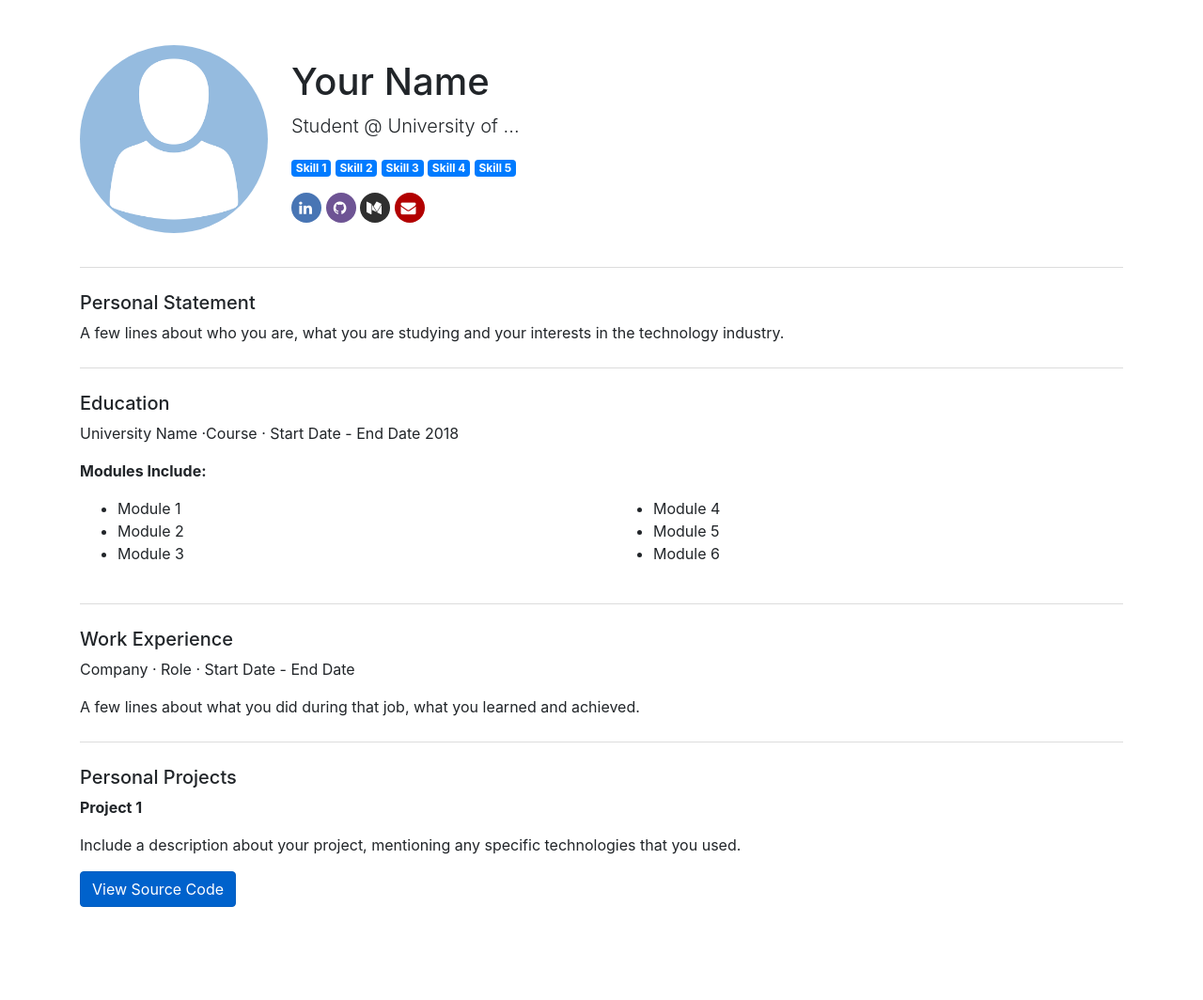
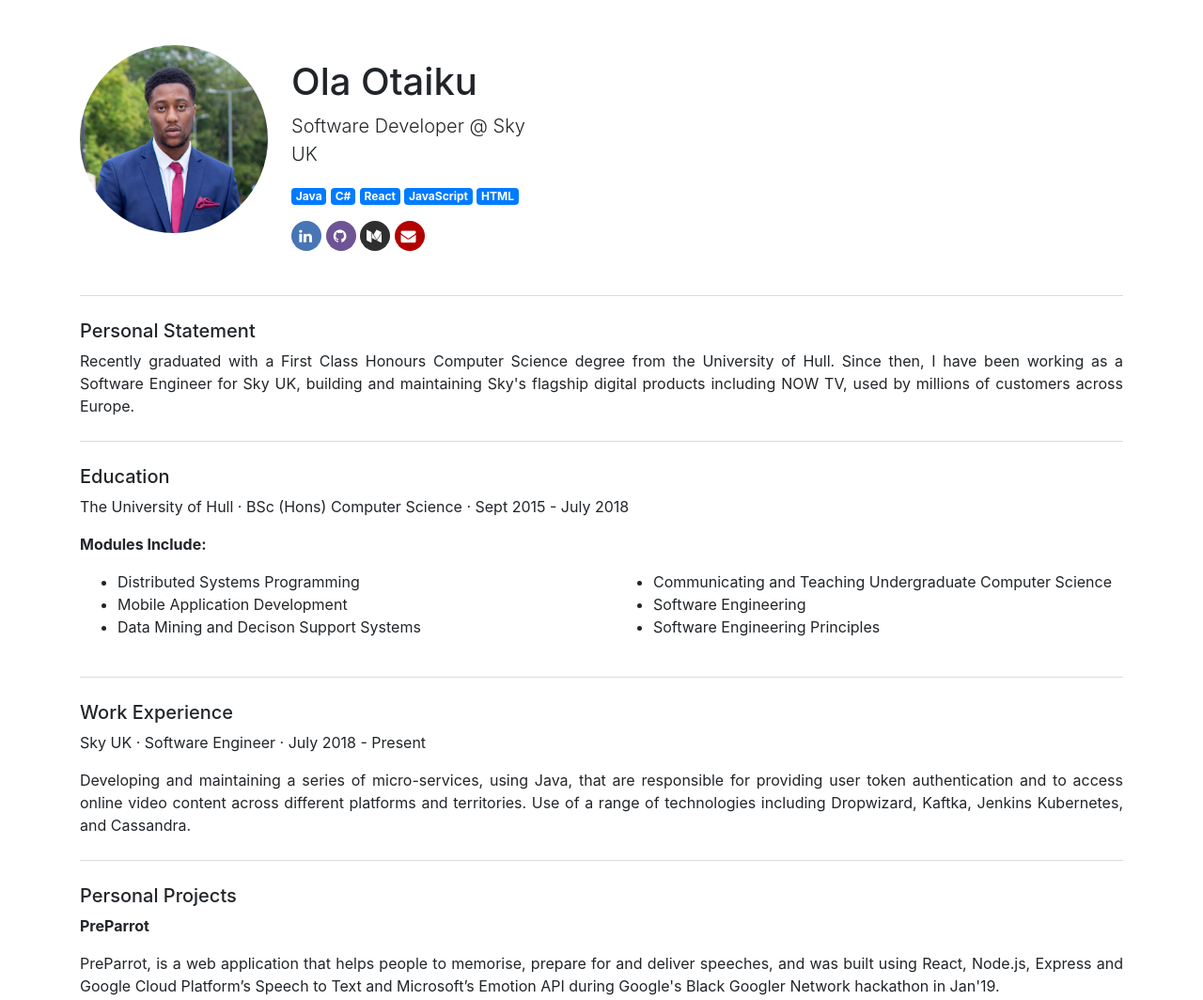
Before and after one commit to ola825/profile-page, a plain HTML site: page index.html in a window 1280 px wide. Shown: the top 1064 px of the page at 94% size. Before the commit the page ends 965 px from the top, so only its background shows below. Drawn offline with nearby package versions, Linux system fonts and the light colour scheme.

Commit message:
populated template with my personal details, and added a picture

```diff
--- a/index.html
+++ b/index.html
@@ -6,7 +6,8 @@
       name="viewport"
       content="width=device-width, initial-scale=1, shrink-to-fit=no"
     />
-    <meta name="author" content="YOUR NAME HERE" />
+    <meta name="description" content="" />
+    <meta name="author" content="" />
     <link rel="icon" href="../../../../favicon.ico" />
 
     <title>Profile Page</title>
@@ -42,34 +43,34 @@
           <div class="row">
             <div class="col-md-4">
               <img
-                src="images/avatar.png"
+                src="images/ola.jpg"
                 alt="..."
                 class="rounded-circle profile-image"
               />
             </div>
             <div class="col-md-8 top-col">
-              <h1 class="">Your Name</h1>
-              <p class="lead">Student @ University of ...</p>
+              <h1 class="">Ola Otaiku</h1>
+              <p class="lead">Software Developer @ Sky UK</p>
               <p>
-                <a><span class="badge badge-primary">Skill 1</span></a>
-                <a><span class="badge badge-primary">Skill 2</span></a>
-                <a><span class="badge badge-primary">Skill 3</span></a>
-                <a><span class="badge badge-primary">Skill 4</span></a>
-                <a><span class="badge badge-primary">Skill 5</span></a>
+                <a><span class="badge badge-primary">Java</span></a>
+                <a><span class="badge badge-primary">C#</span></a>
+                <a><span class="badge badge-primary">React</span></a>
+                <a><span class="badge badge-primary">JavaScript</span></a>
+                <a><span class="badge badge-primary">HTML</span></a>
               </p>
 
               <ul class="social-icons">
                   <li class="linkedin">
-                    <a href="https://www.linkedin.com/in/"><i class="fa fa-fw fa-linkedin"></i></a>
+                    <a href="https://www.linkedin.com/in/ola-j-otaiku-65a23868/"><i class="fa fa-fw fa-linkedin"></i></a>
                   </li>
                   <li class="github">
-                      <a href="https://github.com/"><i class="fa fa-fw fa-github"></i></a>
+                      <a href="https://github.com/ola825"><i class="fa fa-fw fa-github"></i></a>
                     </li>
                   <li class="medium">
-                    <a href="https://medium.com/_"><i class="fa fa-fw fa-medium"></i></a>
+                    <a href="https://medium.com/@xuntos_"><i class="fa fa-fw fa-medium"></i></a>
                   </li>
                   <li class="mail">
-                      <a href="mailto:name@email.com"><i class="fa fa-fw fa-envelope"></i></a>
+                      <a href="mailto:ola.otaiku@xuntos.org"><i class="fa fa-fw fa-envelope"></i></a>
                     </li>
                 </ul>
             </div>
@@ -79,44 +80,55 @@
       <hr class="divider" />
       <h5>Personal Statement</h5>
       <p class="personal-statement">
-        A few lines about who you are, what you are studying and your interests in the technology industry.
+        Recently graduated with a First Class Honours Computer Science degree
+        from the University of Hull. Since then, I have been working as a
+        Software Engineer for Sky UK, building and maintaining Sky's flagship
+        digital products including NOW TV, used by millions of customers across
+        Europe.
       </p>
       <hr class="divider" />
       <h5>Education</h5>
       <p>
-        University Name ·Course · Start Date - End Date
+        The University of Hull · BSc (Hons) Computer Science · Sept 2015 - July
         2018
       </p>
       <strong><p>Modules Include:</p></strong>
       <div class="row">
         <div class="col-sm-6">
           <ul>
-            <li>Module 1</li>
-            <li>Module 2</li>
-            <li>Module 3</li>
+            <li>Distributed Systems Programming</li>
+            <li>Mobile Application Development</li>
+            <li>Data Mining and Decison Support Systems</li>
           </ul>
         </div>
         <div class="col-sm-6">
           <ul>
-            <li>Module 4</li>
-            <li>Module 5</li>
-            <li>Module 6</li>
+            <li>Communicating and Teaching Undergraduate Computer Science</li>
+            <li>Software Engineering</li>
+            <li>Software Engineering Principles</li>
           </ul>
         </div>
       </div>
       <hr class="divider" />
       <h5>Work Experience</h5>
-      <p>Company · Role · Start Date - End Date</p>
+      <p>Sky UK · Software Engineer · July 2018 - Present</p>
       <p class="description-text">
-       A few lines about what you did during that job, what you learned and achieved.
+        Developing and maintaining a series of micro-services, using Java, that
+        are responsible for providing user token authentication and to access
+        online video content across different platforms and territories. Use of
+        a range of technologies including Dropwizard, Kaftka, Jenkins
+        Kubernetes, and Cassandra.
       </p>
       <hr class="divider" />
       <h5>Personal Projects</h5>
-      <strong><p>Project 1</p></strong>
+      <strong><p>PreParrot</p></strong>
       <p class="description-text">
-        Include a description about your project, mentioning any specific technologies that you used.
+        PreParrot, is a web application that helps people to memorise, prepare
+        for and deliver speeches, and was built using React, Node.js, Express
+        and Google Cloud Platform’s Speech to Text and Microsoft’s Emotion API
+        during Google's Black Googler Network hackathon in Jan'19.
       </p>
-      <a href="https://github.com/" class="btn btn-primary active" role="button" aria-pressed="true">View Source Code</a>
+      <a href="https://github.com/ola825/bgn-memory-app" class="btn btn-primary active" role="button" aria-pressed="true">View Source Code</a>
     </main>
   </body>
 </html>
```
Also changed, not shown: images/ola.jpg (added).
